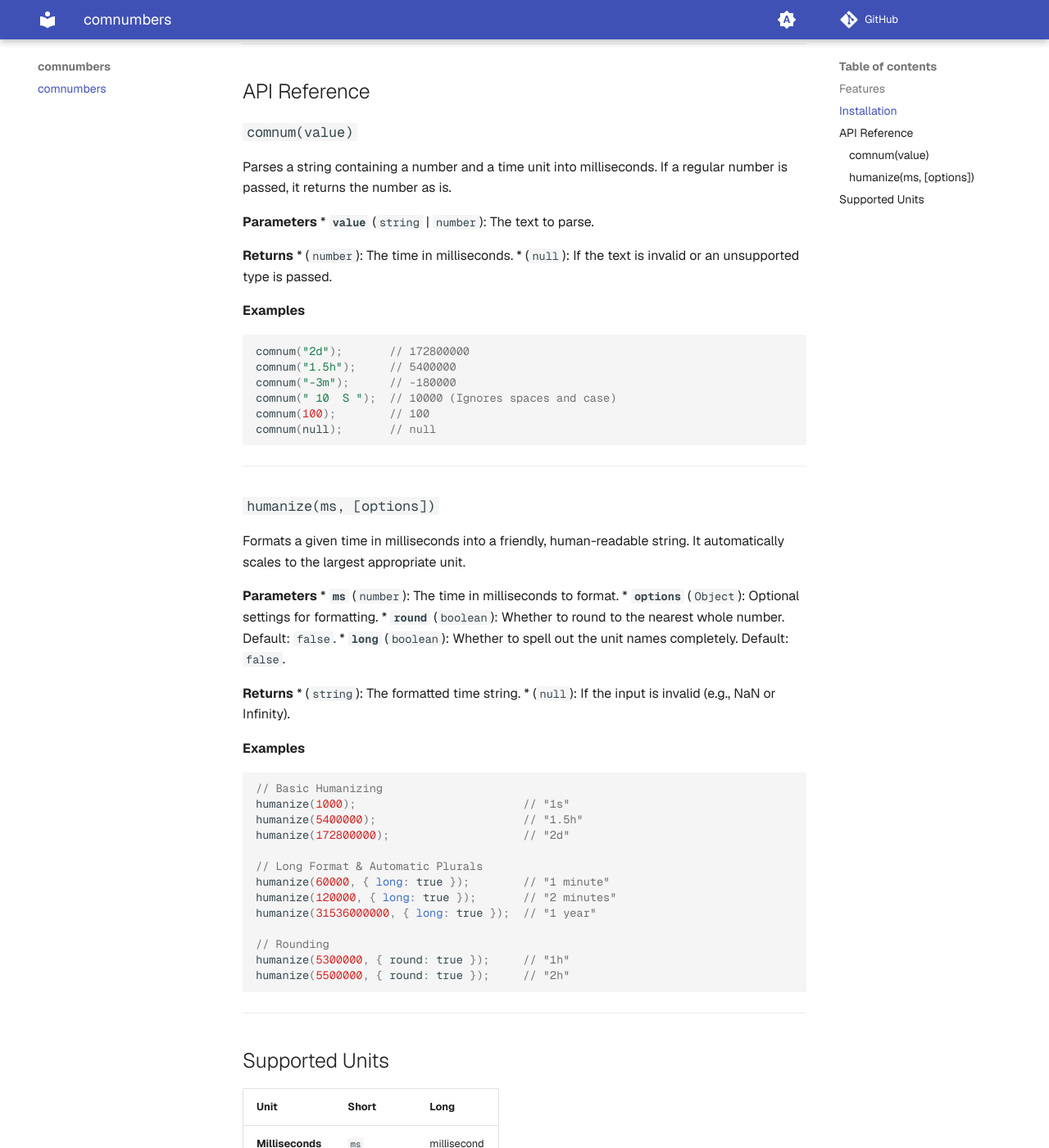
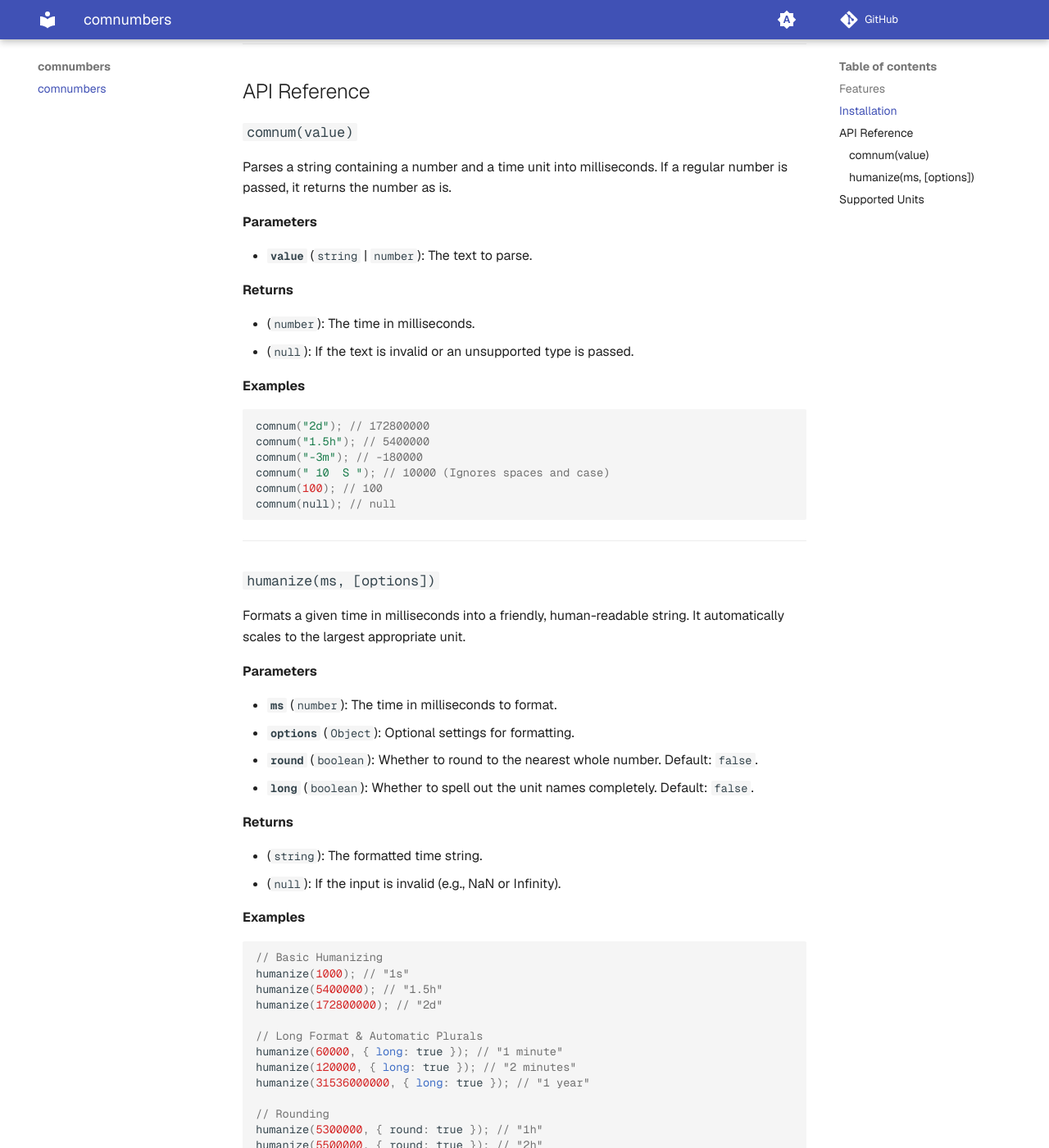
Before and after one commit to oopsio/comnum, an MkDocs documentation site: the page built from docs/docs/index.md, in a window 1280 px wide and 1400 px high, scrolled down 713 px. Shown: the whole window at 82% size. Built offline with MkDocs 1.6.1 and Material for MkDocs 9.7.7, drawn with Linux system fonts in a browser that asks for light colours; comment, search, counter and statistics services are not loaded.

````diff
--- a/docs/docs/index.md
+++ b/docs/docs/index.md
@@ -31,20 +31,23 @@ const comnum = require("comnumbers/dist/index.umd.js");
 Parses a string containing a number and a time unit into milliseconds. If a regular number is passed, it returns the number as is.
 
 **Parameters**
-* **`value`** (`string` | `number`): The text to parse.
+
+- **`value`** (`string` | `number`): The text to parse.
 
 **Returns**
-* (`number`): The time in milliseconds.
-* (`null`): If the text is invalid or an unsupported type is passed.
+
+- (`number`): The time in milliseconds.
+- (`null`): If the text is invalid or an unsupported type is passed.
 
 **Examples**
+
 ```javascript
-comnum("2d");       // 172800000
-comnum("1.5h");     // 5400000
-comnum("-3m");      // -180000
-comnum(" 10  S ");  // 10000 (Ignores spaces and case)
-comnum(100);        // 100
-comnum(null);       // null
+comnum("2d"); // 172800000
+comnum("1.5h"); // 5400000
+comnum("-3m"); // -180000
+comnum(" 10  S "); // 10000 (Ignores spaces and case)
+comnum(100); // 100
+comnum(null); // null
 ```
 
 ---
@@ -54,42 +57,45 @@ comnum(null);       // null
 Formats a given time in milliseconds into a friendly, human-readable string. It automatically scales to the largest appropriate unit.
 
 **Parameters**
-* **`ms`** (`number`): The time in milliseconds to format.
-* **`options`** (`Object`): Optional settings for formatting.
-  * **`round`** (`boolean`): Whether to round to the nearest whole number. Default: `false`.
-  * **`long`** (`boolean`): Whether to spell out the unit names completely. Default: `false`.
+
+- **`ms`** (`number`): The time in milliseconds to format.
+- **`options`** (`Object`): Optional settings for formatting.
+  - **`round`** (`boolean`): Whether to round to the nearest whole number. Default: `false`.
+  - **`long`** (`boolean`): Whether to spell out the unit names completely. Default: `false`.
 
 **Returns**
-* (`string`): The formatted time string.
-* (`null`): If the input is invalid (e.g., NaN or Infinity).
+
+- (`string`): The formatted time string.
+- (`null`): If the input is invalid (e.g., NaN or Infinity).
 
 **Examples**
+
 ```javascript
 // Basic Humanizing
-humanize(1000);                         // "1s"
-humanize(5400000);                      // "1.5h"
-humanize(172800000);                    // "2d"
+humanize(1000); // "1s"
+humanize(5400000); // "1.5h"
+humanize(172800000); // "2d"
 
 // Long Format & Automatic Plurals
-humanize(60000, { long: true });        // "1 minute"
-humanize(120000, { long: true });       // "2 minutes"
-humanize(31536000000, { long: true });  // "1 year"
+humanize(60000, { long: true }); // "1 minute"
+humanize(120000, { long: true }); // "2 minutes"
+humanize(31536000000, { long: true }); // "1 year"
 
 // Rounding
-humanize(5300000, { round: true });     // "1h"
-humanize(5500000, { round: true });     // "2h"
+humanize(5300000, { round: true }); // "1h"
+humanize(5500000, { round: true }); // "2h"
 ```
 
 ---
 
 ## Supported Units
 
-| Unit | Short | Long |
-| :--- | :--- | :--- |
-| **Milliseconds** | `ms` | millisecond |
-| **Seconds** | `s` | second |
-| **Minutes** | `m` | minute |
-| **Hours** | `h` | hour |
-| **Days** | `d` | day |
-| **Weeks** | `w` | week |
-| **Years** | `y` | year |
+| Unit             | Short | Long        |
+| :--------------- | :---- | :---------- |
+| **Milliseconds** | `ms`  | millisecond |
+| **Seconds**      | `s`   | second      |
+| **Minutes**      | `m`   | minute      |
+| **Hours**        | `h`   | hour        |
+| **Days**         | `d`   | day         |
+| **Weeks**        | `w`   | week        |
+| **Years**        | `y`   | year        |
````
Also changed, not shown: docs/mkdocs.yml (+5 -8 lines), .swcrc.json, 2 other files.
